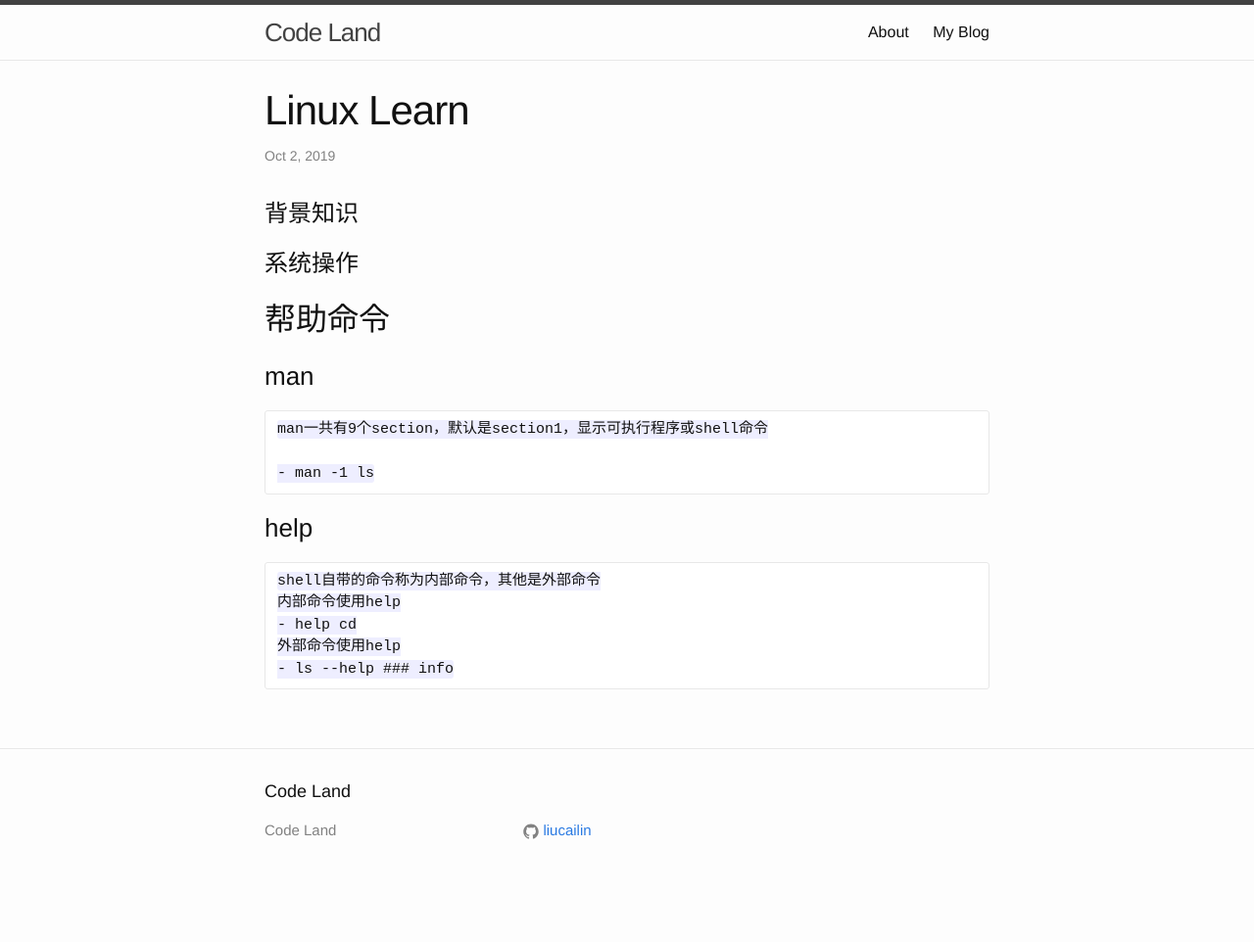
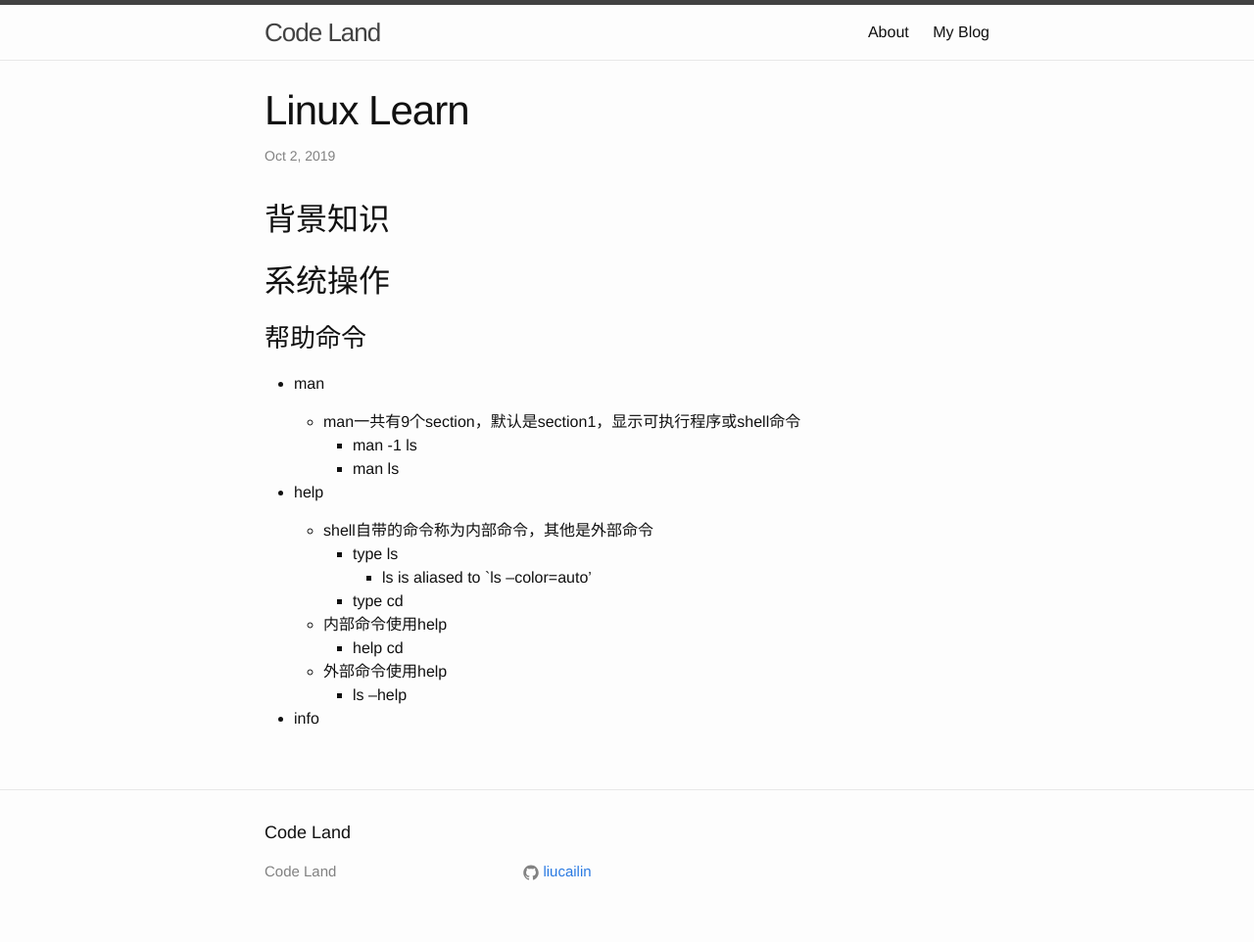
Before and after one commit to liucailin/liucailin.github.io, a Jekyll site: the page built from _posts/linux/2019-10-02-linux-learn.md, in a window 1280 px wide. Shown: the whole page at 98% size. Built offline with Jekyll 4.4.1, drawn with Linux system fonts in a browser that asks for light colours; before the commit the page ends 920 px from its top, so only the background shows below that.

Commit message:
linux learn

```diff
--- a/_posts/linux/2019-10-02-linux-learn.md
+++ b/_posts/linux/2019-10-02-linux-learn.md
@@ -3,21 +3,27 @@ layout: post
 title: Linux Learn
 ---
 
-# 背景知识
+## 背景知识
 
-# 系统操作
+## 系统操作
 
-## 帮助命令
-### man
+### 帮助命令
 
-    man一共有9个section，默认是section1，显示可执行程序或shell命令
+- man
 
-    - man -1 ls
+    - man一共有9个section，默认是section1，显示可执行程序或shell命令
+        - man -1 ls
+        - man ls
 
-### help
-    shell自带的命令称为内部命令，其他是外部命令
-    内部命令使用help
-    - help cd
-    外部命令使用help
-    - ls --help
-### info
+- help
+
+    - shell自带的命令称为内部命令，其他是外部命令
+        - type ls
+            - ls is aliased to `ls --color=auto'
+        - type cd
+    - 内部命令使用help
+        - help cd
+    - 外部命令使用help
+        - ls --help
+
+- info
```
